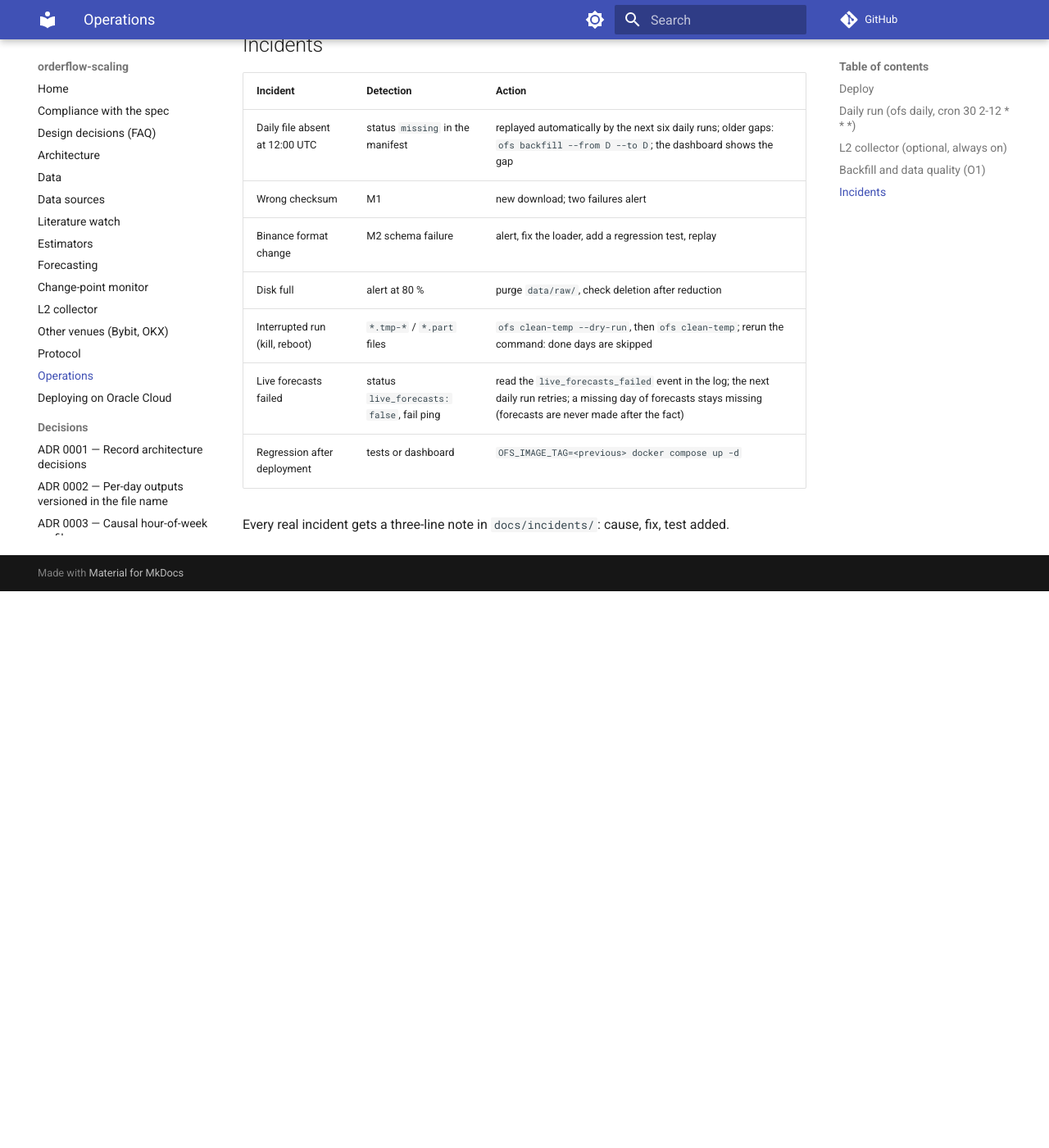
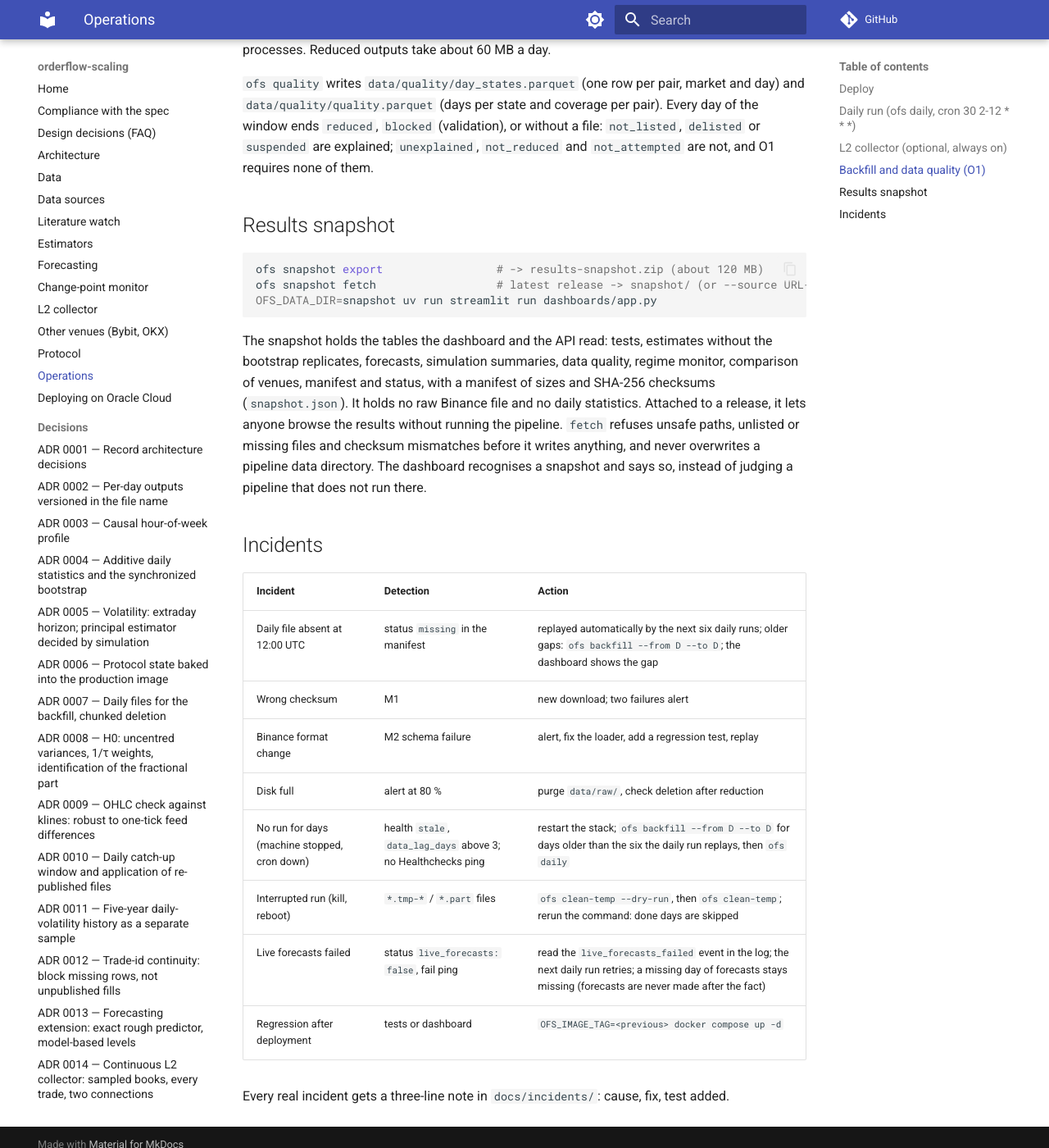
Before and after one commit to NIDHAL277/orderflow-scaling, an MkDocs documentation site: the page built from docs/operations.md, in a window 1280 px wide and 1400 px high, scrolled down 2519 px. Shown: the whole window at 82% size. Built offline with MkDocs 1.6.1 and Material for MkDocs 9.7.7, drawn with Linux system fonts in a browser that asks for light colours; comment, search, counter and statistics services are not loaded; before the commit the page ends 3240 px from its top, so only the background shows below that; some of the changed text lies outside the part shown.

Commit message:
Operations: health states, full backup list, results snapshot, stale-data incident
Co-Authored-By: Claude Fable 5.2 <noreply@anthropic.com>

````diff
--- a/docs/operations.md
+++ b/docs/operations.md
@@ -56,10 +56,20 @@ two commands. It found the hang described in
    listed in the status (`changepoint_alarms`) without failing the run.
 4. Healthchecks.io ping on success, fail ping otherwise (and at 12:xx UTC for files still
    absent, which become "missing").
-5. Sunday 04:00: backup of `daily_stats`, `estimates`, `tests` to R2.
+5. Sunday 04:00: backup of every derived table to R2 (`scripts/backup.sh`: daily
+   statistics, estimates, tests, forecasts, manifest, validation, simulation, status, data
+   quality, regime monitor, comparison of venues).
 
 Exit codes: 0 done (later runs of the same day are no-ops), 75 waiting for Binance or
 another command writing the data, 1 failure.
+
+Health (`ofs status`, `GET /health`, the dashboard) has three states. `degraded`: the last
+run reported a problem (blocked days, files still missing at 12:00 UTC, disk above 80 %,
+live forecasts failed); it comes first. `stale`: no problem reported, but the last verified
+day is more than 3 days old; Binance publishes a day later and the run retries until
+12:30 UTC, so one or two days is normal, and older means that a run was missed or that the
+machine is stopped. `ok` otherwise. The age of the last verified day is always reported
+(`data_lag_days`).
 
 One writer at a time: every command that writes the shared data (`ingest`, `backfill`,
 `reduce`, `validate`, `recheck`, `history`, `estimate`, `test`, `daily`, `clean-temp`)
@@ -95,6 +105,23 @@ window ends `reduced`, `blocked` (validation), or without a file: `not_listed`,
 or `suspended` are explained; `unexplained`, `not_reduced` and `not_attempted` are not, and
 O1 requires none of them.
 
+## Results snapshot
+
+```bash
+ofs snapshot export                 # -> results-snapshot.zip (about 120 MB)
+ofs snapshot fetch                  # latest release -> snapshot/ (or --source URL-or-file)
+OFS_DATA_DIR=snapshot uv run streamlit run dashboards/app.py
+```
+
+The snapshot holds the tables the dashboard and the API read: tests, estimates without the
+bootstrap replicates, forecasts, simulation summaries, data quality, regime monitor,
+comparison of venues, manifest and status, with a manifest of sizes and SHA-256 checksums
+(`snapshot.json`). It holds no raw Binance file and no daily statistics. Attached to a
+release, it lets anyone browse the results without running the pipeline. `fetch` refuses
+unsafe paths, unlisted or missing files and checksum mismatches before it writes anything,
+and never overwrites a pipeline data directory. The dashboard recognises a snapshot and
+says so, instead of judging a pipeline that does not run there.
+
 ## Incidents
 
 | Incident | Detection | Action |
@@ -103,6 +130,7 @@ O1 requires none of them.
 | Wrong checksum | M1 | new download; two failures alert |
 | Binance format change | M2 schema failure | alert, fix the loader, add a regression test, replay |
 | Disk full | alert at 80 % | purge `data/raw/`, check deletion after reduction |
+| No run for days (machine stopped, cron down) | health `stale`, `data_lag_days` above 3; no Healthchecks ping | restart the stack; `ofs backfill --from D --to D` for days older than the six the daily run replays, then `ofs daily` |
 | Interrupted run (kill, reboot) | `*.tmp-*` / `*.part` files | `ofs clean-temp --dry-run`, then `ofs clean-temp`; rerun the command: done days are skipped |
 | Live forecasts failed | status `live_forecasts: false`, fail ping | read the `live_forecasts_failed` event in the log; the next daily run retries; a missing day of forecasts stays missing (forecasts are never made after the fact) |
 | Regression after deployment | tests or dashboard | `OFS_IMAGE_TAG=<previous> docker compose up -d` |
````
